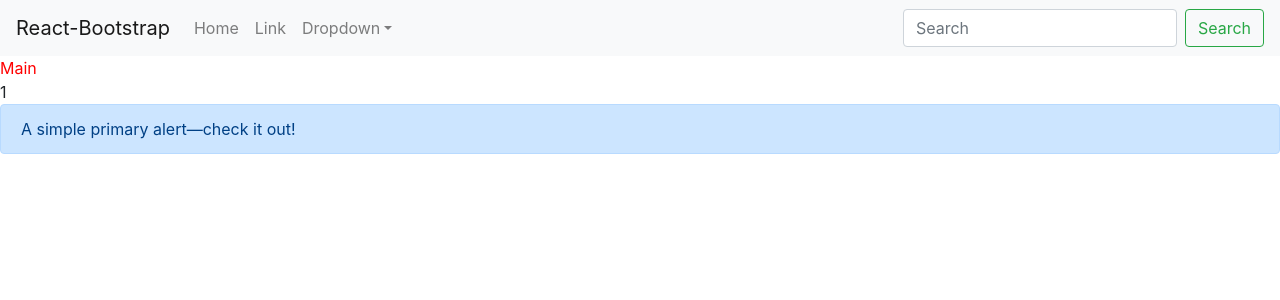
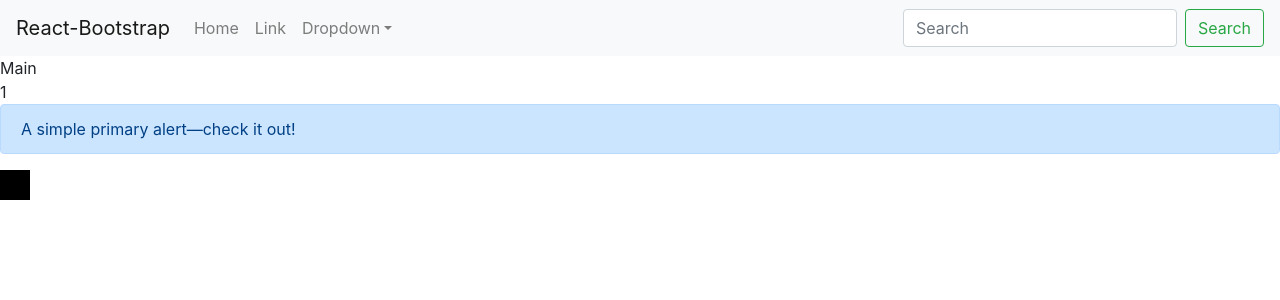
Before and after one commit to TMTzMinhTri/Reactjs-with-webpack, a React app: page / in a window 1280 px wide. Shown: the top 300 px of the page. Built offline with nearby package versions, Linux system fonts and the light colour scheme.

Commit message:
define scss stucture

```diff
--- /dev/null
+++ b/src/components/Footer.jsx
@@ -0,0 +1,9 @@
+import React from 'react'
+
+export default class Footer extends React.Component {
+    render(){
+        return (
+            <div className="footer"></div>
+        )
+    }
+}
--- a/src/main/App.jsx
+++ b/src/main/App.jsx
@@ -1,7 +1,8 @@
 import React from 'react'
 
+
 import Header from '../components/Header'
-
+import Footer from '../components/Footer'
 export default class App extends React.Component {
     state = {
         abc: 1
@@ -14,6 +15,7 @@ export default class App extends React.Component {
             <div className="alert alert-primary" role="alert">
                 A simple primary alert—check it out!
             </div>
+            <Footer />
         </div>
     }
 }
--- /dev/null
+++ b/src/public/scss/abstracts/_mixins.scss
@@ -0,0 +1,5 @@
+@mixin  createSquare ($size) {
+    width: $size;
+    height: $size;
+    background: #000
+}
--- /dev/null
+++ b/src/public/scss/abstracts/_variable.scss
@@ -0,0 +1 @@
+$size-30px : 30px;
--- /dev/null
+++ b/src/public/scss/components/_footer.scss
@@ -0,0 +1,3 @@
+.footer {
+    @include createSquare($size-30px)
+}
--- a/src/public/scss/index.scss
+++ b/src/public/scss/index.scss
@@ -1,3 +1,11 @@
-.main {
-    color: red;
-}
+@import "./base/animation";
+@import "./base/base";
+@import "./base/utilities";
+
+@import "./abstracts/mixins";
+@import "./abstracts/variable";
+
+
+@import "./pages/homepage";
+
+@import "./components/footer"
```
Also changed, not shown: src/public/scss/base/_animation.scss (added), src/public/scss/base/_base.scss (added), src/public/scss/base/_utilities.scss (added), src/public/scss/pages/_homepage.scss (added).
